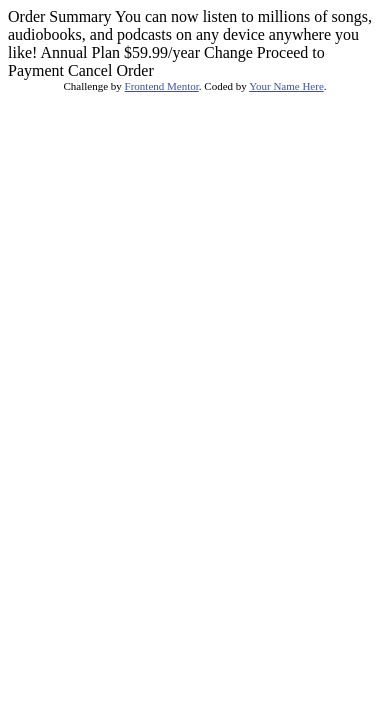
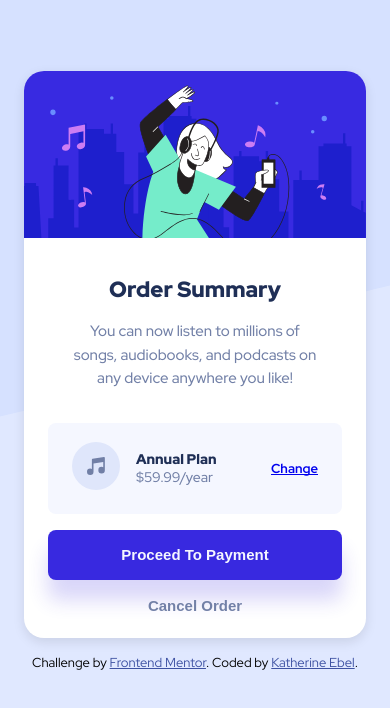
Before and after one commit to KatherineEbel/fem-order-summary-component, a plain HTML site: page index.html in a window 390 px wide. Drawn offline with Linux system fonts and the light colour scheme.

Commit message:
mobile and desktop styles

```diff
--- /dev/null
+++ b/css/styles.css
@@ -0,0 +1,238 @@
+:root {
+  --pale-blue-light: hsl(225, 100%, 98%);
+  --pale-blue-desaturated: hsl(224, 23%, 55%);
+  --purple: #766CF1;
+  --pale-blue: hsl(225, 100%, 94%);
+  --bright-blue: hsl(245, 75%, 52%);
+  --dark-blue: hsl(223, 47%, 23%);
+
+  --fs-h1: 1.375rem;
+  --fs-body: .9375rem;
+  --fs-h3: .875rem;
+  --fs-link: .8125rem;
+  --fs-button: .9375rem;
+
+  --fw-reg: 400;
+  --fw-med: 500;
+  --fw-bold: 700;
+  --fw-black: 900;
+
+  --card-height: 35.437rem;
+}
+
+@media (min-width: 768px) {
+  :root {
+    --fs-h1: 1.75rem;
+    --fs-body: 1rem;
+    --fs-h3: 1rem;
+    --fs-md: .9375rem;
+    --fs-sm: 1rem;
+    --fs-link: .875rem;
+
+    --card-height: 43.5625rem;
+
+  }
+}
+
+
+*, *:before, *:after {
+  box-sizing: inherit;
+}
+
+body, h1, h2, h3, h4, h5, h6, p, ol, ul {
+  margin: 0;
+  padding: 0;
+  font-weight: normal;
+}
+
+ol, ul {
+  list-style: none;
+}
+
+
+html {
+  box-sizing: border-box;
+  background: var(--pale-blue) url("../images/pattern-background-desktop.svg") no-repeat fixed top center;
+}
+
+body {
+  font-size: 16px;
+  font-family: 'Red Hat Display', sans-serif;
+  min-height: 100vh;
+}
+
+.flex {
+  display: flex;
+}
+
+.grid {
+  display: grid;
+}
+
+.container {
+  display: grid;
+  place-items: center;
+  grid-template-rows: minmax(0, 1fr) var(--card-height) min-content minmax(0, 1fr);
+  grid-template-columns: minmax(1.5rem, 1fr) minmax(327px, 450px) minmax(1.5rem, 1fr);
+  padding: 4.4375rem 0;
+}
+
+.h1 {
+  font-size: var(--fs-h1);
+  font-weight: var(--fw-black);
+}
+
+
+.h3 {
+  font-size: var(--fs-h3);
+  font-weight: var(--fw-black);
+}
+
+.body {
+  color: var(--pale-blue-desaturated);
+  font-size: var(--fs-body);
+  font-weight: var(--fw-med);
+  text-align: center;
+}
+
+
+.card {
+  width: 100%;
+  max-height: var(--card-height);
+  grid-row: 2;
+  grid-column: 2 / 3;
+  background: white;
+  border-radius: 20px;
+  box-shadow: rgba(0, 0, 0, 0.1) 0 4px 12px;
+}
+
+
+
+.card-body {
+  display: flex;
+  flex-direction: column;
+  justify-content: center;
+  align-items: center;
+  gap: 1rem;
+  padding: 2rem 1.5rem;
+}
+
+.card-body .h1 {
+  color: var(--dark-blue);
+  text-align: center;
+}
+
+.card-body p {
+  color: var(--pale-blue-desaturated);
+  padding: 1rem 1.5rem;
+  font-size: .9375rem;
+  line-height: 1.5625;
+}
+
+
+
+.card-hero {
+  max-width: 100%;
+  border-top-left-radius: 20px;
+  border-top-right-radius: 20px;
+  overflow: hidden;
+}
+
+.plan {
+  display: flex;
+  width: 100%;
+  padding: 1.2rem 1.5rem;
+  background: var(--pale-blue-light);
+  align-items: center;
+  border-radius: .5rem;
+}
+
+.plan-details {
+  flex-direction: column;
+  margin-left: 1rem;
+}
+
+.plan-details .h3 {
+  color: var(--dark-blue);
+}
+
+.plan-price {
+  color: var(--pale-blue-desaturated);
+  font-size: var(--fs-h3);
+  font-weight: var(--fw-med);
+}
+
+.card-actions {
+  width: 100%;
+  flex-direction: column;
+  gap: 1rem;
+}
+
+.plan a {
+  margin-left: auto;
+  font-size: var(--fs-link);
+  font-weight: var(--fw-bold);
+  transition: all 300ms ease-in-out;
+  text-decoration-skip-ink: none;
+}
+
+.plan a:hover {
+  color: var(--purple);
+  text-decoration: none;
+  transform: scale(1.1);
+}
+
+.music-avatar {
+  border-radius: 50%;
+}
+
+.card-payment-button {
+  background: var(--bright-blue);
+  height: 3.125rem;
+  width: 100%;
+  color: var(--pale-blue-light);
+  outline: none;
+  box-shadow: 0 20px 20px rgba(56, 42, 225, 0.190291);
+  border: none;
+  border-radius: 8px;
+  text-transform: capitalize;
+  font-size: var(--fs-button);
+  font-weight: var(--fw-bold);
+  transition: all 300ms ease-in-out;
+}
+
+.card-payment-button:hover {
+  background: var(--purple);
+  cursor: pointer;
+  opacity: 0.9;
+}
+
+.card-cancel-order {
+  display: block;
+  background: none;
+  font-size: var(--fs-button);
+  font-weight: var(--fw-black);
+  color: var(--pale-blue-desaturated);
+  outline: none;
+  border: none;
+  transition: all 500ms ease-in-out;
+}
+
+.card-cancel-order:hover {
+  cursor: pointer;
+  transform: scale(1.1);
+  color: var(--dark-blue);
+}
+
+.attribution {
+  font-size: var(--fs-link);
+  text-align: center;
+  grid-row: 3 / span 1;
+  grid-column: 2;
+  margin-top: 1rem;
+  align-self: end;
+}
+
+.attribution a {
+  color: hsl(228, 45%, 44%);
+}
--- a/index.html
+++ b/index.html
@@ -2,36 +2,78 @@
 <html lang="en">
   <head>
     <meta charset="UTF-8">
-  <meta name="viewport" content="width=device-width, initial-scale=1.0"> <!-- displays site properly based on user's device -->
+    <meta name="viewport"
+          content="width=device-width, initial-scale=1.0">
+    <!-- displays site properly based on user's device -->
 
-  <link rel="icon" type="image/png" sizes="32x32" href="./images/favicon-32x32.png">
-
+    <link rel="icon" type="image/png" sizes="32x32"
+          href="./images/favicon-32x32.png">
+    <link rel="preconnect" href="https://fonts.googleapis.com">
+    <link rel="preconnect" href="https://fonts.gstatic.com" crossorigin>
+    <link href="https://fonts.googleapis.com/css2?family=Red+Hat+Display:wght@400;500;700;900&display=swap" rel="stylesheet">
+    <link rel='stylesheet' href='css/styles.css'>
     <title>Frontend Mentor | Order summary card</title>
-
-  <!-- Feel free to remove these styles or customise in your own stylesheet 👍 -->
-  <style>
-    .attribution { font-size: 11px; text-align: center; }
-    .attribution a { color: hsl(228, 45%, 44%); }
-  </style>
   </head>
   <body>
+    <div class='container'>
+      <main class='card'>
+        <header>
+          <img class='card-hero' src='images/illustration-hero.svg'
+               alt='woman dancing and listening to music' />
+        </header>
+        <div class='card-body'>
+          <div class='card-header'>
+            <h1 class='h1'>Order Summary</h1>
 
-  Order Summary
+            <p class='body'>
+              You can now listen to millions of songs,
+              audiobooks, and podcasts on any device anywhere you
+              like!
+            </p>
+          </div>
 
-  You can now listen to millions of songs, audiobooks, and podcasts on any
-  device anywhere you like!
+          <section class='plan'>
+            <div class='music-avatar'>
+              <svg xmlns="http://www.w3.org/2000/svg" width="48"
+                   height="48">
+                <g fill="none" fill-rule="evenodd">
+                  <circle cx="24" cy="24" r="24" fill="#DFE6FB"/>
+                  <path fill="#717FA6" fill-rule="nonzero"
+                        d="M32.574 15.198a.81.81 0 00-.646-.19L20.581 16.63a.81.81 0 00-.696.803V26.934a3.232 3.232 0 00-1.632-.44A3.257 3.257 0 0015 29.747 3.257 3.257 0 0018.253 33a3.257 3.257 0 003.253-3.253v-8.37l9.726-1.39v5.327a3.232 3.232 0 00-1.631-.441 3.257 3.257 0 00-3.254 3.253 3.257 3.257 0 003.254 3.253 3.257 3.257 0 003.253-3.253V15.81a.81.81 0 00-.28-.613z"/>
+                </g>
+              </svg>
+            </div>
+            <section class='plan-details flex'>
+              <h3 class='h3'>
+                Annual Plan
+              </h3>
+              <h4 class='plan-price'>
+            $59.99/year
+            </h4>
+            </section>
 
-  Annual Plan
-  $59.99/year
+            <a href='#'>
+              Change
+            </a>
+          </section>
 
-  Change
+          <section class='card-actions flex'>
+            <button class='card-payment-button'>
+              Proceed to Payment
+            </button>
+            <button class='card-cancel-order'>
+              Cancel Order
+            </button>
+          </section>
+        </div>
+      </main>
+      <footer class="attribution">
+        Challenge by <a
+          href="https://www.frontendmentor.io?ref=challenge"
+          target="_blank">Frontend Mentor</a>.
+        Coded by <a href="#">Katherine Ebel</a>.
+      </footer>
+    </div>
 
-  Proceed to Payment
-  Cancel Order
-
-  <div class="attribution">
-    Challenge by <a href="https://www.frontendmentor.io?ref=challenge" target="_blank">Frontend Mentor</a>.
-    Coded by <a href="#">Your Name Here</a>.
-  </div>
   </body>
 </html>
```
Lines whose indentation alone changed are shown as unchanged.
